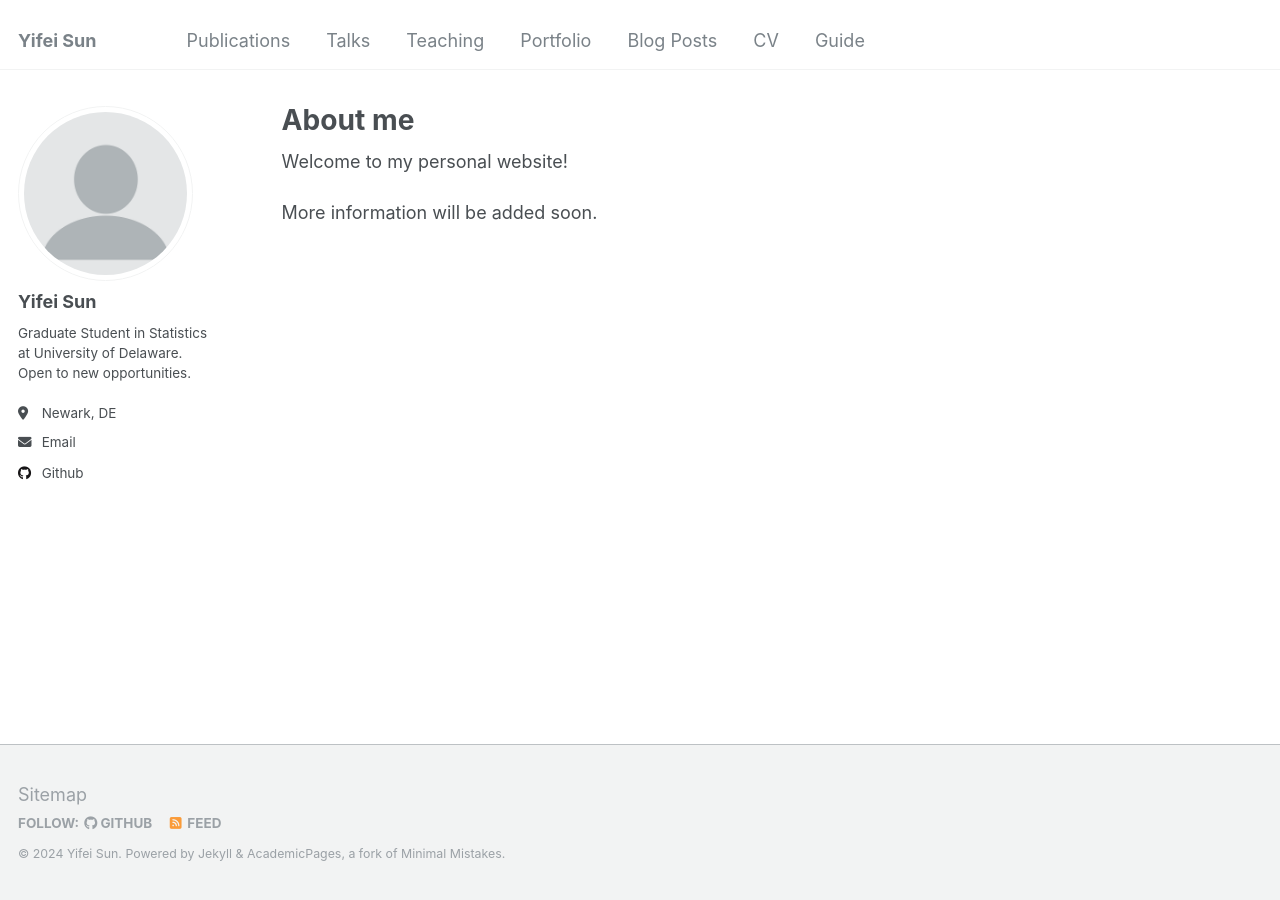
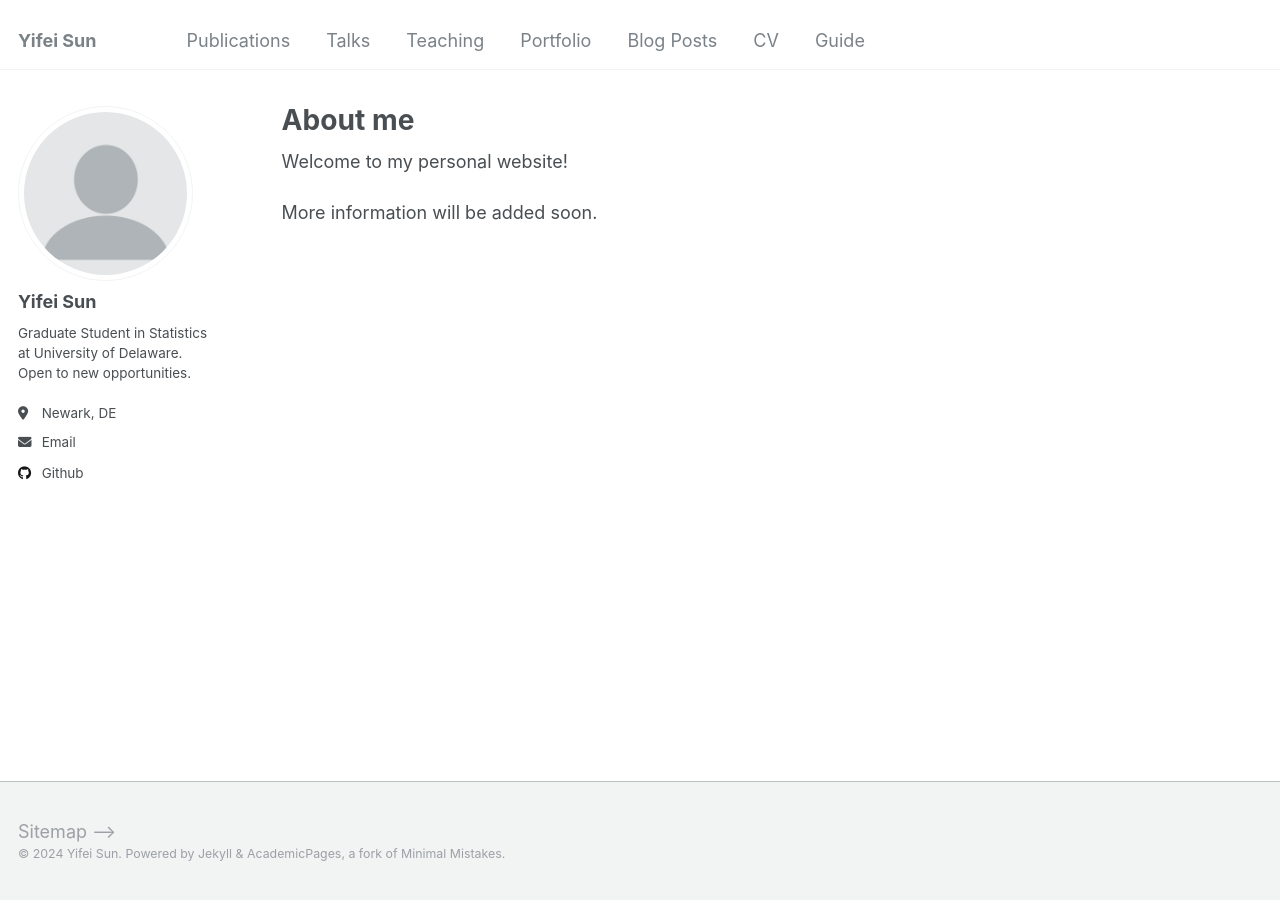
Before and after one commit to Iffy-Sun/iffy-sun.github.io, a Jekyll site: the page built from _pages/about.md, in a window 1280 px wide. Built offline with Jekyll 4.4.1, drawn with Linux system fonts in a browser that asks for light colours.

Commit message:
clean footer

```diff
--- a/_config.yml
+++ b/_config.yml
@@ -116,7 +116,7 @@ staticman:
       options:
         format           : "iso8601" # "iso8601" (default), "timestamp-seconds", "timestamp-milliseconds"
 atom_feed:
-  hide                   : false     # change to true to hide the RSS feed in the footer
+  hide                   : true     # change to true to hide the RSS feed in the footer
   path                   : # blank (default) uses feed.xml
 
 
--- a/_includes/footer.html
+++ b/_includes/footer.html
@@ -1,6 +1,6 @@
 {% include base_path %}
 
-{% if site.author.github or site.author.bitbucket or site.atom_feed.hide != true %}
+<!-- {% if site.author.github or site.author.bitbucket or site.atom_feed.hide != true %}
 <div class="page__footer-follow">
   <ul class="social-icons">
     {% if site.data.ui-text[site.locale].follow_label %}
@@ -17,6 +17,6 @@
     {% endif %}
   </ul>
 </div>
-{% endif %}
+{% endif %} -->
 
 <div class="page__footer-copyright">&copy; {{ site.time | date: '%Y' }} {{ site.name | default: site.title }}. {{ site.data.ui-text[site.locale].powered_by | default: "Powered by" }} <a href="http://jekyllrb.com" rel="nofollow">Jekyll</a> &amp; <a href="https://github.com/academicpages/academicpages.github.io">AcademicPages</a>, a fork of <a href="https://mademistakes.com/work/minimal-mistakes-jekyll-theme/" rel="nofollow">Minimal Mistakes</a>.</div>
--- a/_layouts/default.html
+++ b/_layouts/default.html
@@ -20,7 +20,7 @@ layout: compress
 
     <div class="page__footer">
       <footer>
-        {% include footer/custom.html %}
+        <!-- {% include footer/custom.html %} -->
         {% include footer.html %}
       </footer>
     </div>
```
